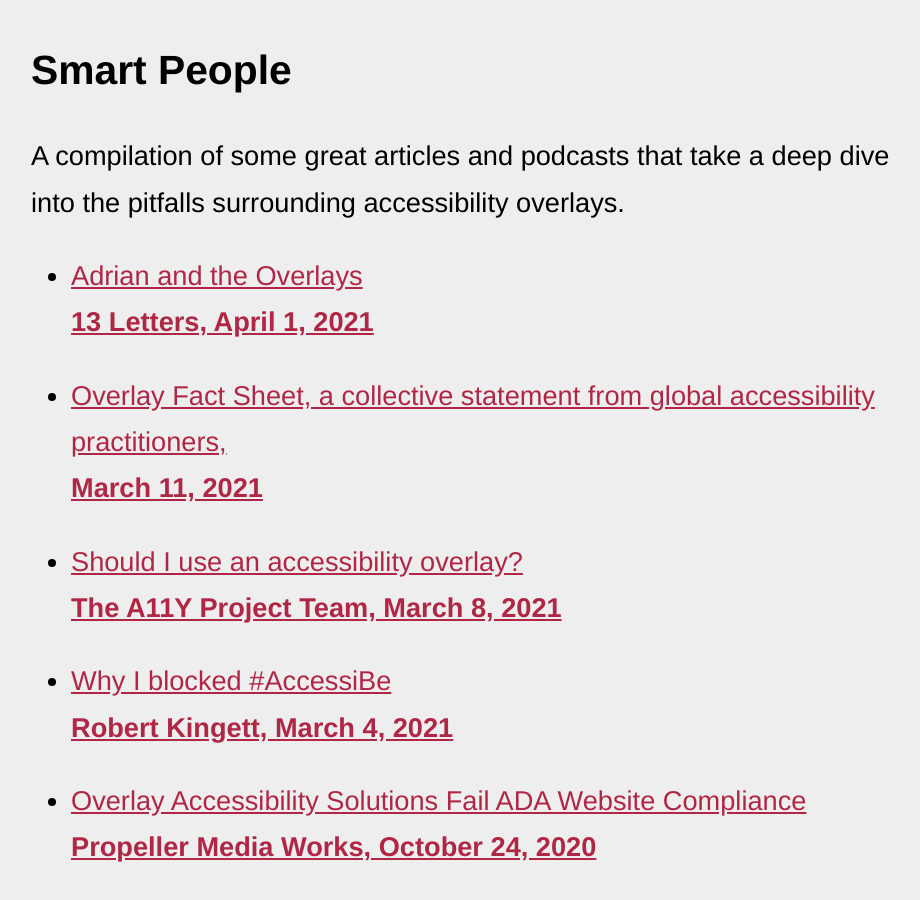
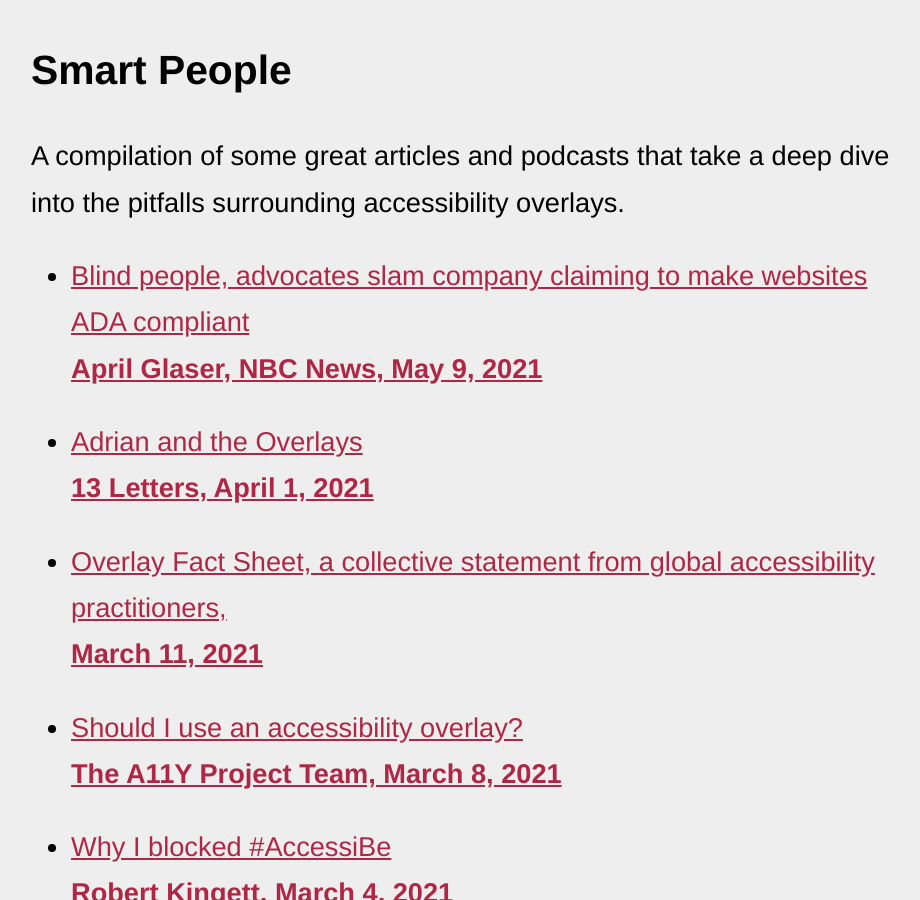
Before and after one commit to michaelspellacy/shouldiuseanaccessibilityoverlay-com, a Jekyll site: the page built from index.html, in a window 1280 px wide and 900 px high, scrolled down 3890 px. Shown: the whole window, without its empty margins (179-1099 px from the left). Built offline with Jekyll 4.4.1, drawn with Linux system fonts in a browser that asks for light colours.

Commit message:
NBC news Article

```diff
--- a/index.html
+++ b/index.html
@@ -32,6 +32,7 @@
 <p>A compilation of some great articles and podcasts that take a deep dive into the pitfalls surrounding accessibility overlays.</p>
 
 <ul class="articles">
+  <li><a href="https://www.nbcnews.com/tech/innovation/blind-people-advocates-slam-company-claiming-make-websites-ada-compliant-n1266720">Blind people, advocates slam company claiming to make websites ADA compliant <span>April Glaser, NBC News, May 9, 2021</span></a></li>
   <li><a href="https://www.bemyeyes.com/podcasts/adrian-and-the-overlays">Adrian and the Overlays <span>13 Letters, April 1, 2021</span></a></li>
   <li><a href="https://overlayfactsheet.com/">Overlay Fact Sheet, a collective statement from global accessibility practitioners, <span>March 11, 2021</span></a></li>
   <li><a href="https://www.a11yproject.com/posts/2021-03-08-should-i-use-an-accessibility-overlay/">Should I use an accessibility overlay? <span>The A11Y Project Team, March 8, 2021</span></a></li>
```
